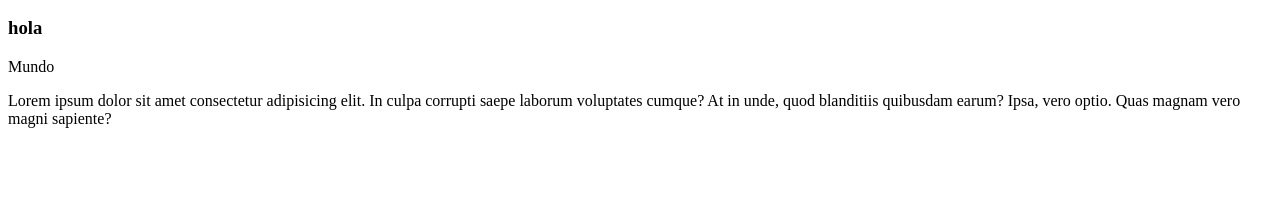
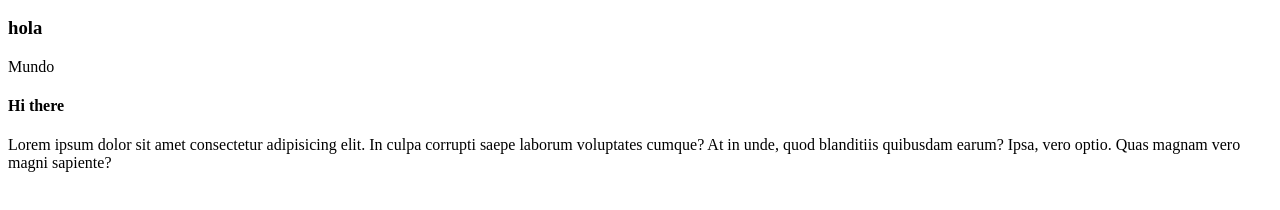
Before and after one commit to agbsalinas/test_1, a plain HTML site: page index.html in a window 1280 px wide. Shown: the part 110-320 px from the top of the page. Drawn offline with Linux system fonts and the light colour scheme.

Commit message:
added h4

```diff
--- a/index.html
+++ b/index.html
@@ -10,6 +10,7 @@
     <h2>This is the subtitle</h2>
 <h3>hola</h3>
 <p>Mundo</p>
+<h4>Hi there</h4>
     <p>Lorem ipsum dolor sit amet consectetur adipisicing elit. In culpa corrupti saepe laborum voluptates cumque? At in unde, quod blanditiis quibusdam earum? Ipsa, vero optio. Quas magnam vero magni sapiente?</p>
 </body>
 </html>
```
